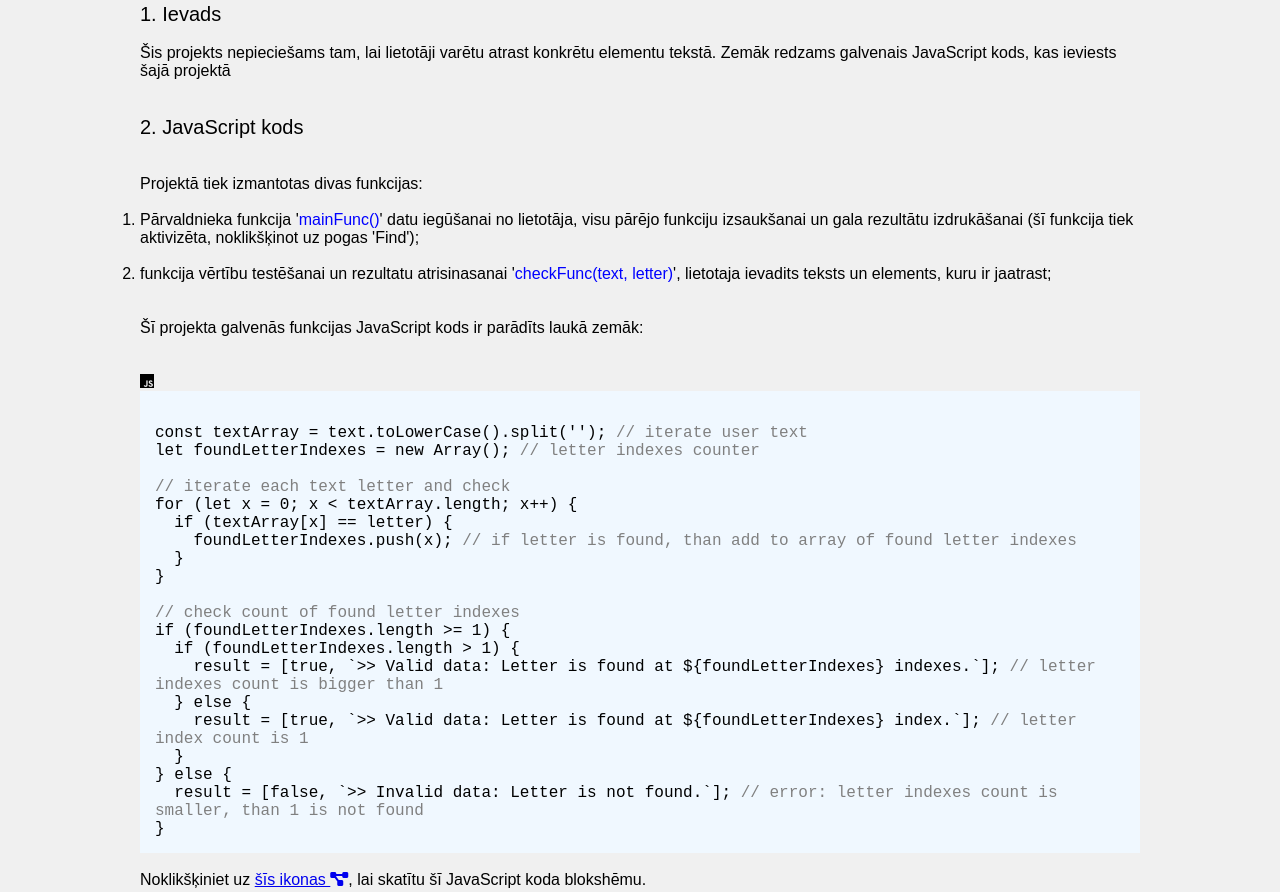
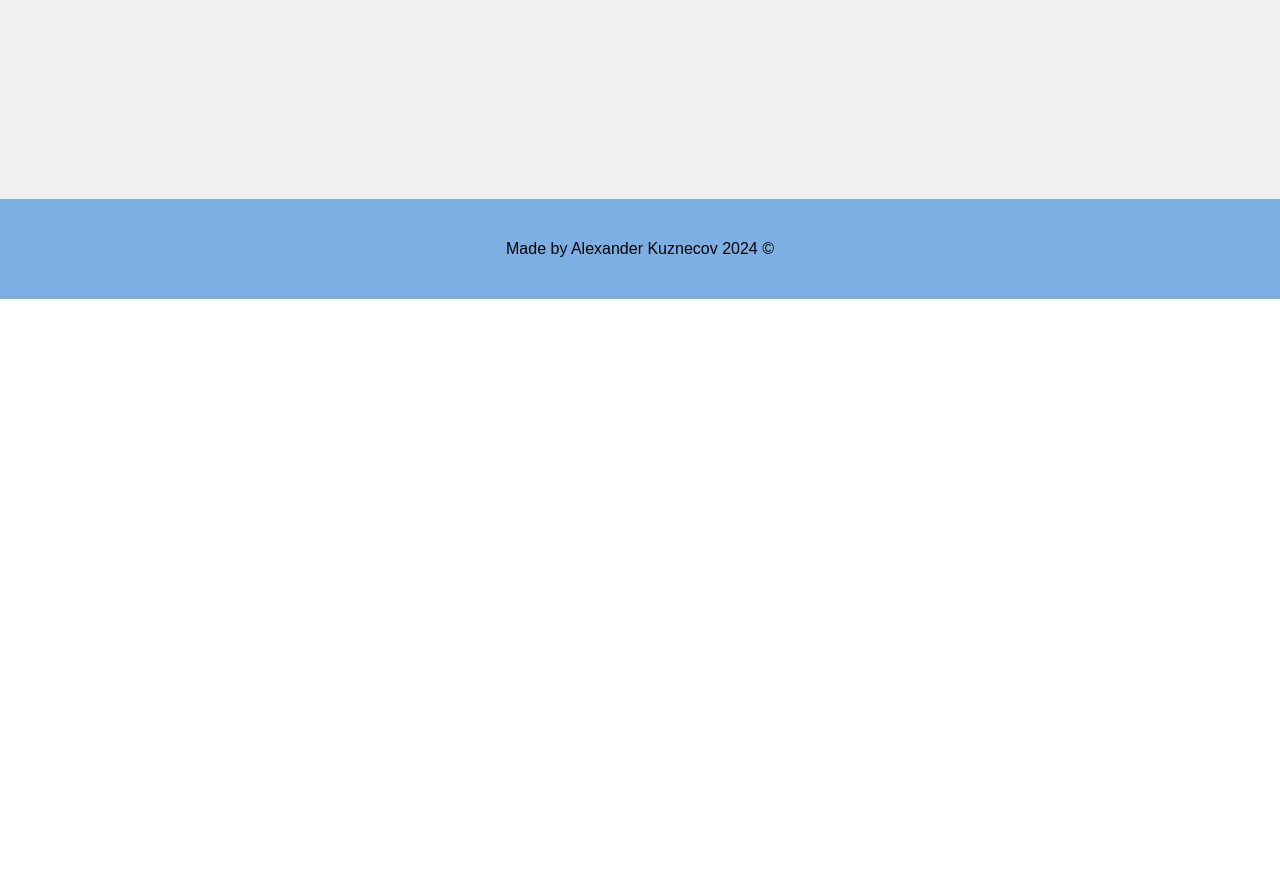
Before and after one commit to alexkuznecov16/mini-project-2, a plain HTML site: page index.html in a window 1280 px wide. Shown: the part 501-1393 px from the top of the page. After the commit the page ends 800 px from the top, so only its background shows below. Drawn offline with Linux system fonts and the light colour scheme.

Commit message:
docs removing

```diff
--- a/index.html
+++ b/index.html
@@ -29,49 +29,6 @@
         </div>
       </div>
       <!--  Paskaidrojumi par to, kā projekts darbojas  -->
-		<!-- <details>
-			<summary>Kā tas darbojas?</summary>
-			<!---------------------------------------->
-<div class="box">
-<p class="izmerL">1. Ievads</p>
-<blockquote>Šis projekts nepieciešams tam, lai lietotāji varētu atrast konkrētu elementu tekstā. Zemāk redzams galvenais JavaScript kods, kas ieviests šajā projektā</blockquote>
-<!---------------------------------------->
-<p class="izmerL">2. JavaScript kods</p>
-<blockquote>
-Projektā tiek izmantotas divas funkcijas:
-<ol>
-<li>Pārvaldnieka funkcija '<span class="zils">mainFunc()</span>' datu iegūšanai no lietotāja, visu pārējo funkciju izsaukšanai un gala rezultātu izdrukāšanai (šī funkcija tiek aktivizēta, noklikšķinot uz pogas 'Find');</li>
-<li>funkcija vērtību testēšanai un rezultatu atrisinasanai '<span class="zils">checkFunc(text, letter)</span>', lietotaja ievadits teksts un elements, kuru ir jaatrast;</li>
-</ol>
-Šī projekta galvenās funkcijas JavaScript kods ir parādīts laukā zemāk:
-</blockquote>
-
-<i class="fa-brands fa-js"></i>
-<pre>
-const textArray = text.toLowerCase().split(''); <span class="peleks">// iterate user text</span>
-let foundLetterIndexes = new Array(); <span class="peleks">// letter indexes counter</span>
-
-<span class="peleks">// iterate each text letter and check</span>
-for (let x = 0; x < textArray.length; x++) {
-  if (textArray[x] == letter) {
-    foundLetterIndexes.push(x); <span class="peleks">// if letter is found, than add to array of found letter indexes</span>
-  }
-}
-
-<span class="peleks">// check count of found letter indexes</span>
-if (foundLetterIndexes.length >= 1) {
-  if (foundLetterIndexes.length > 1) {
-    result = [true, `>> Valid data: Letter is found at ${foundLetterIndexes} indexes.`]; <span class="peleks">// letter indexes count is bigger than 1</span>
-  } else {
-    result = [true, `>> Valid data: Letter is found at ${foundLetterIndexes} index.`]; <span class="peleks">// letter index count is 1</span>
-  }
-} else {
-  result = [false, `>> Invalid data: Letter is not found.`]; <span class="peleks">// error: letter indexes count is smaller, than 1 is not found</span>
-}
-</pre>
-<blockquote>Noklikšķiniet uz <a target='_blank' href="./assets/flowchart.png">šīs ikonas <i class="fa-solid fa-diagram-project"></i></a>, lai skatītu šī JavaScript koda blokshēmu.</blockquote>
-      </div>
-		</details> -->
     </div>
   </main>
   <!-- /.main -->
```
